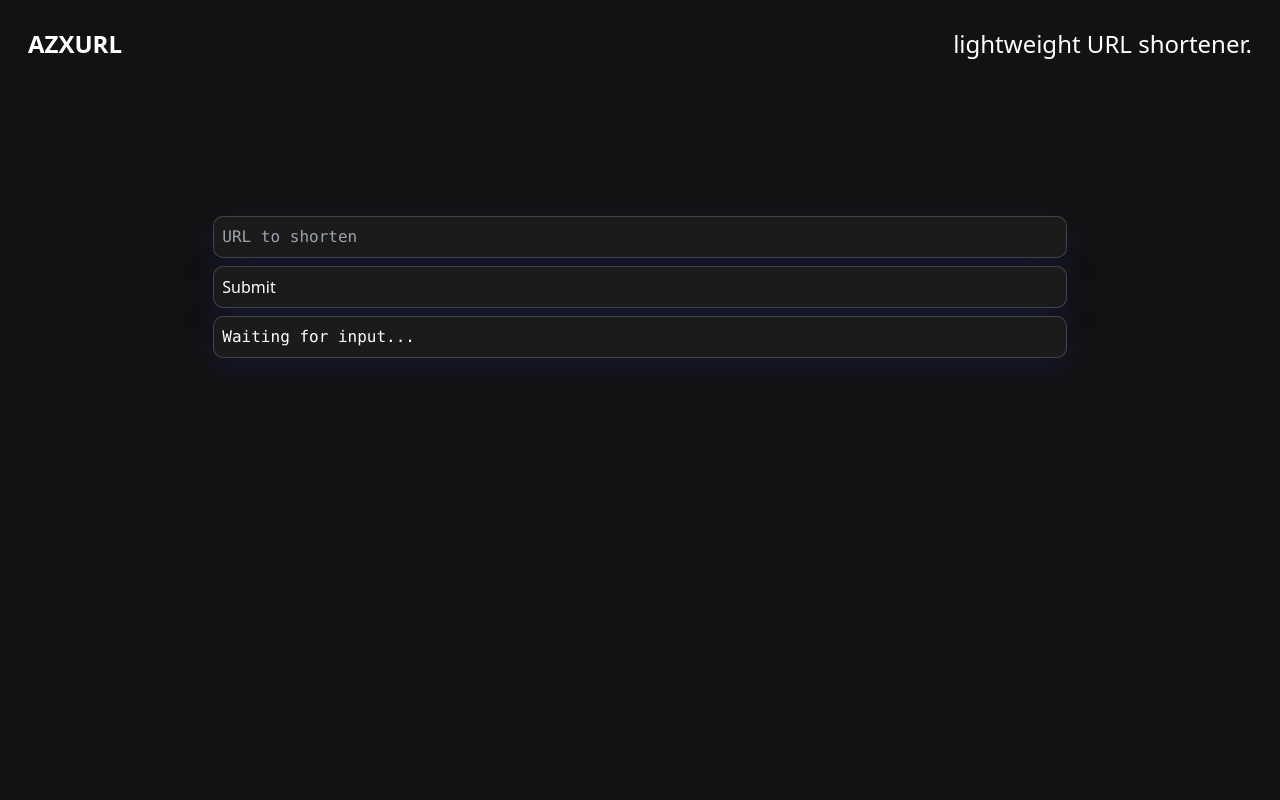
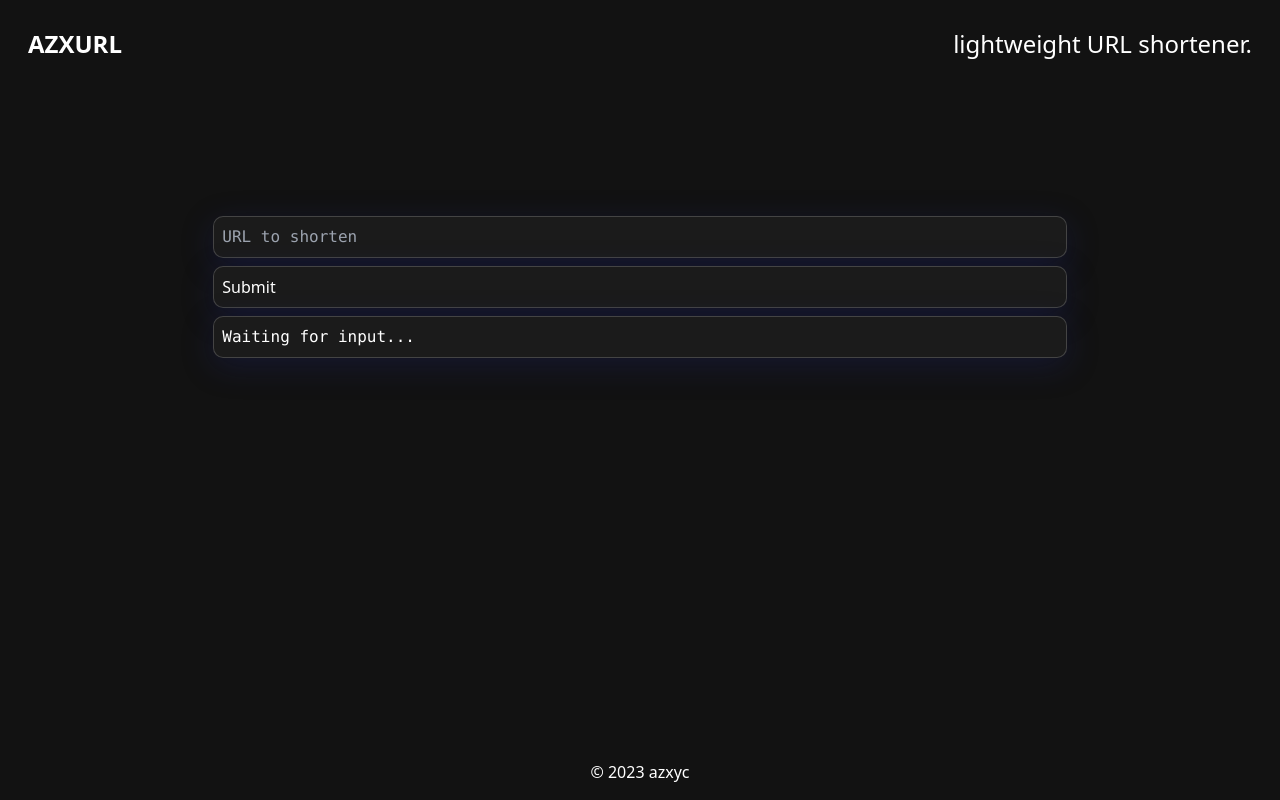
Before and after one commit to Azxyc/azxyc.link, a Next.js app: page / in a window 1280 px wide. Built offline with nearby package versions, Linux system fonts and the light colour scheme.

Commit message:
Update
Add footer

```diff
--- a/app/page.tsx
+++ b/app/page.tsx
@@ -55,6 +55,9 @@ export default function Home() {
           {output}
         </div>
       </div>
+      <footer className="fixed bottom-0 left-0 right-0 p-4 w-full footer text-white text-center">© {new Date().getFullYear()} <a className = "hover-underline text-white" href = "https://azxyc.xyz">azxyc </a>
+    </footer>
+
     </>
   );
 }
```
